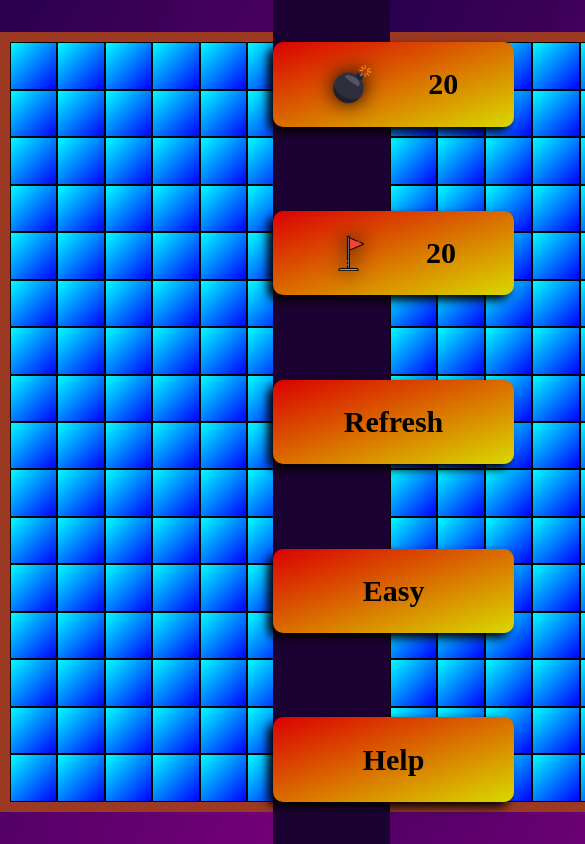
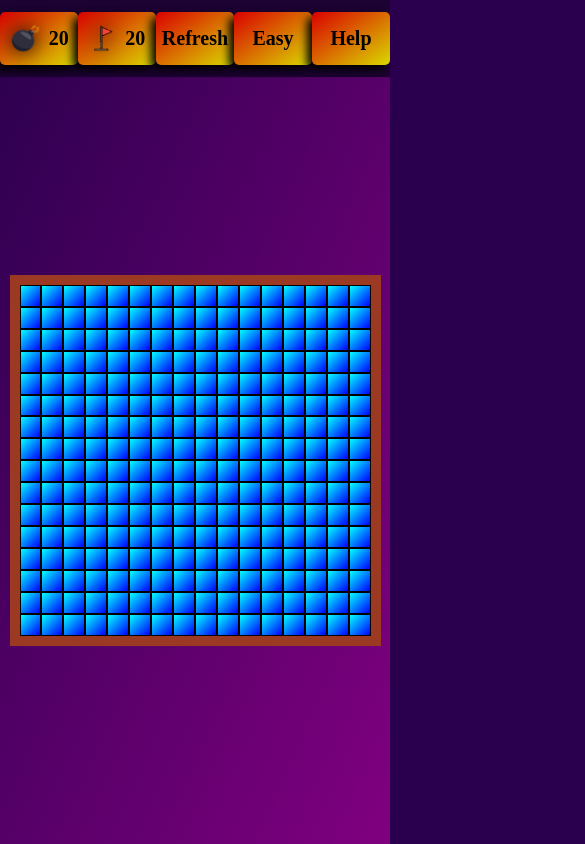
Before and after one commit to ShubhamKumar0072/minesweeper_game, a plain HTML site: page index.html in a window 390 px wide. Shown: the top 844 px of the page, 585 px wide, since content can reach past the window. Drawn offline with Linux system fonts and the light colour scheme.

Commit message:
Make responsive for mobiles

```diff
--- a/index.html
+++ b/index.html
@@ -5,6 +5,7 @@
    <meta name="viewport" content="width=device-width, initial-scale=1.0">
    <title>Minesweeper</title>
    <link rel="stylesheet" href="style.css">
+   <link rel="stylesheet" href="style2.css">
 </head>
 <body>
    <div class="game">
--- a/style.css
+++ b/style.css
@@ -104,7 +104,7 @@ body{
 
 
 
-.info1,.info2{
+.info2{
    background-color: #1c0232;
    height: 100%;
    width: 30%;
@@ -140,9 +140,3 @@ body{
 .refresh,.level,.help{
    cursor: pointer;
 }
-
-
-
-@media(max-width : 650px){
-
-}
--- /dev/null
+++ b/style2.css
@@ -0,0 +1,80 @@
+
+@media(max-width : 870px){
+   body{
+      flex-direction: column-reverse;
+      align-items: center;
+   }
+   .game{
+      width: 100%;
+   }
+   .info2{
+      flex-direction: row;
+      width: 100%;
+      height: 10%;
+   }
+   .sub{
+      width: 11%;
+      height: auto;
+   }
+   .sub>img{
+      height: 28px;
+   }
+   .sub>p{
+      font-size: 20px;
+   }
+
+   .bomb{
+      height: 22px;
+   }
+   .number{
+      font-size: 22px;
+   }
+}
+@media(max-width : 780px){
+   .sub{
+      width: 15%;
+      border-radius: 8px;
+   }
+}
+@media(max-width : 560px){
+   .gamebox{
+      width: 90%;
+      height: auto;
+   }
+   .sub{
+      width: 18%;
+      border-radius: 8px;
+   }
+}
+@media(max-width:470px){
+   .sub{
+      width: 20%;
+      border-radius: 5px;
+      aspect-ratio: 10/5;
+   }
+   .bomb{
+      height: 18px;
+   }
+   .number{
+      font-size: 18px;
+   }
+   .flag{
+      height: 20px;
+   }
+}
+@media(max-width:390px){
+   .sub{
+      width: 20%;
+      height: 70%;
+      border-radius: 5px;
+   }
+   .bomb{
+      height: 15px;
+   }
+   .number{
+      font-size: 15px;
+   }
+   .flag{
+      height: 17px;
+   }
+}
```
